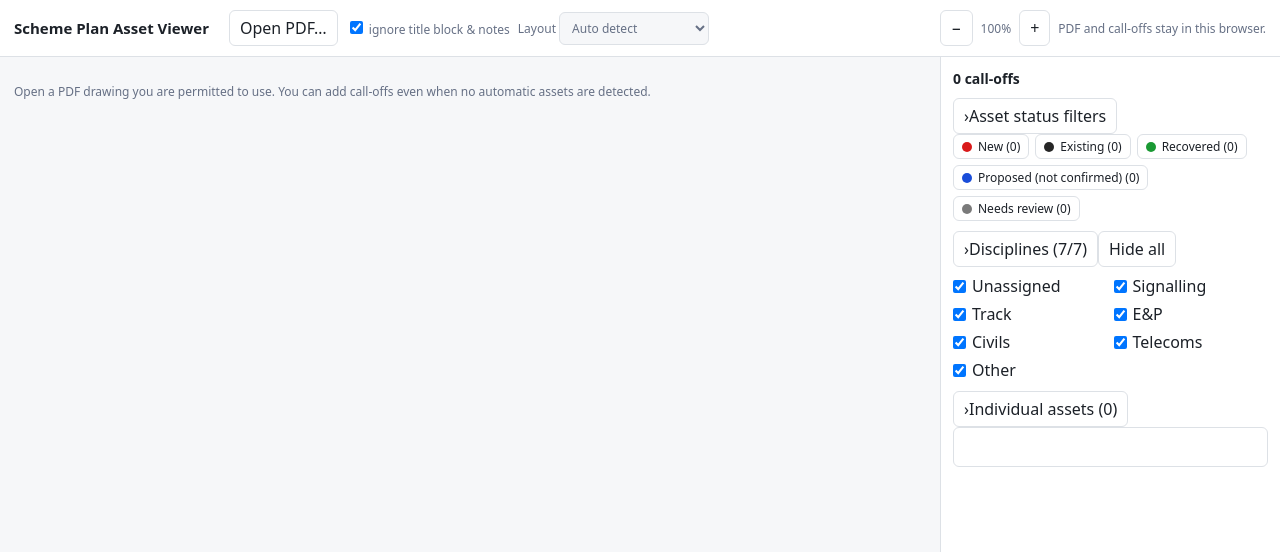
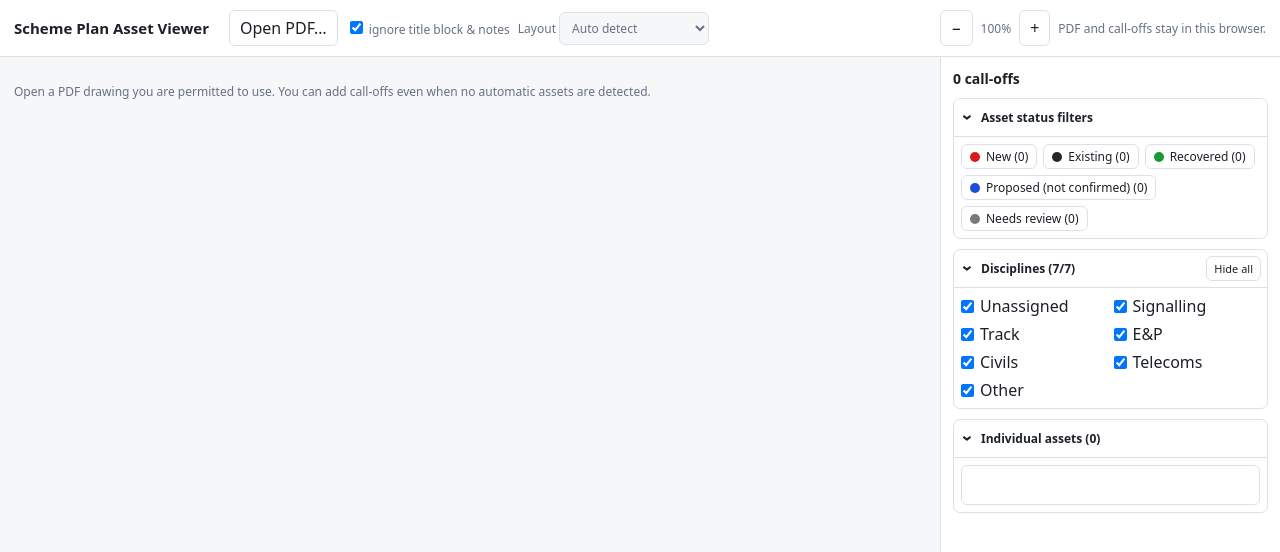
Before and after one commit to olliemarshall/asset-viewer, a Next.js app in the folder asset-viewer/: page / in a window 1280 px wide. Shown: the top 552 px of the page. Built offline with nearby package versions, Linux system fonts and the light colour scheme.

Commit message:
Restore tested sidebar changes omitted from the earlier merge

```diff
--- a/asset-viewer/app/globals.css
+++ b/asset-viewer/app/globals.css
@@ -205,3 +205,21 @@ h2 { font-size:14px; margin:0; }
 .sharedDrawingBanner { flex-shrink:0; display:flex; align-items:center; gap:12px; flex-wrap:wrap; padding:8px 12px; border-bottom:1px solid var(--line); background:var(--panel); font-size:12px; }
 .sharedDrawingBanner span:last-child { margin-left:auto; color:var(--muted); }
 .sharedDrawingOverlay .app { flex:1; min-height:0; height:auto; }
+
+/* Compact independently collapsible viewer sidebar */
+.sidebarSection { border:1px solid var(--line); border-radius:7px; min-width:0; flex-shrink:0; }
+.sidebarSectionHeader { display:flex; align-items:center; gap:5px; padding:4px 6px; }
+.sidebarSectionHeader > button:not(.sidebarSectionToggle) { flex-shrink:0; font-size:11px; padding:4px 7px; }
+.sidebarSectionHeader .sidebarSectionToggle { display:flex; flex:1; min-width:0; align-items:center; gap:8px; background:transparent; border:0; border-radius:4px; font-size:12px; font-weight:650; text-align:left; padding:6px 3px; }
+.sidebarSectionToggle span:last-child { overflow-wrap:anywhere; }
+.sidebarChevron { display:inline-block; flex-shrink:0; width:10px; text-align:center; font-size:17px; line-height:1; transition:transform .12s ease; }
+.sidebarChevron.expanded { transform:rotate(90deg); }
+.sidebarSectionBody { padding:7px; border-top:1px solid var(--line); min-width:0; display:flex; flex-direction:column; gap:8px; }
+.sidebarSectionBody .disciplineGrid { padding-top:0; }
+.sidebarSectionBody .symbolNotice { border:0; padding:0; }
+.sidebarSectionBody > .list { max-height:240px; min-height:0; }
+.calloffSide.hasSelection .sidebarSectionBody > .list { max-height:160px; }
+.selectedAssetSection > .sidebarSectionBody { padding:0; }
+.selectedAssetSection .calloffEditorScroll { overflow:visible; }
+.selectedAssetSection .calloffEditor { border:0; border-radius:0; padding:8px; }
+.selectedAssetSection .sidebarSectionBody .field { margin:0; }
```
